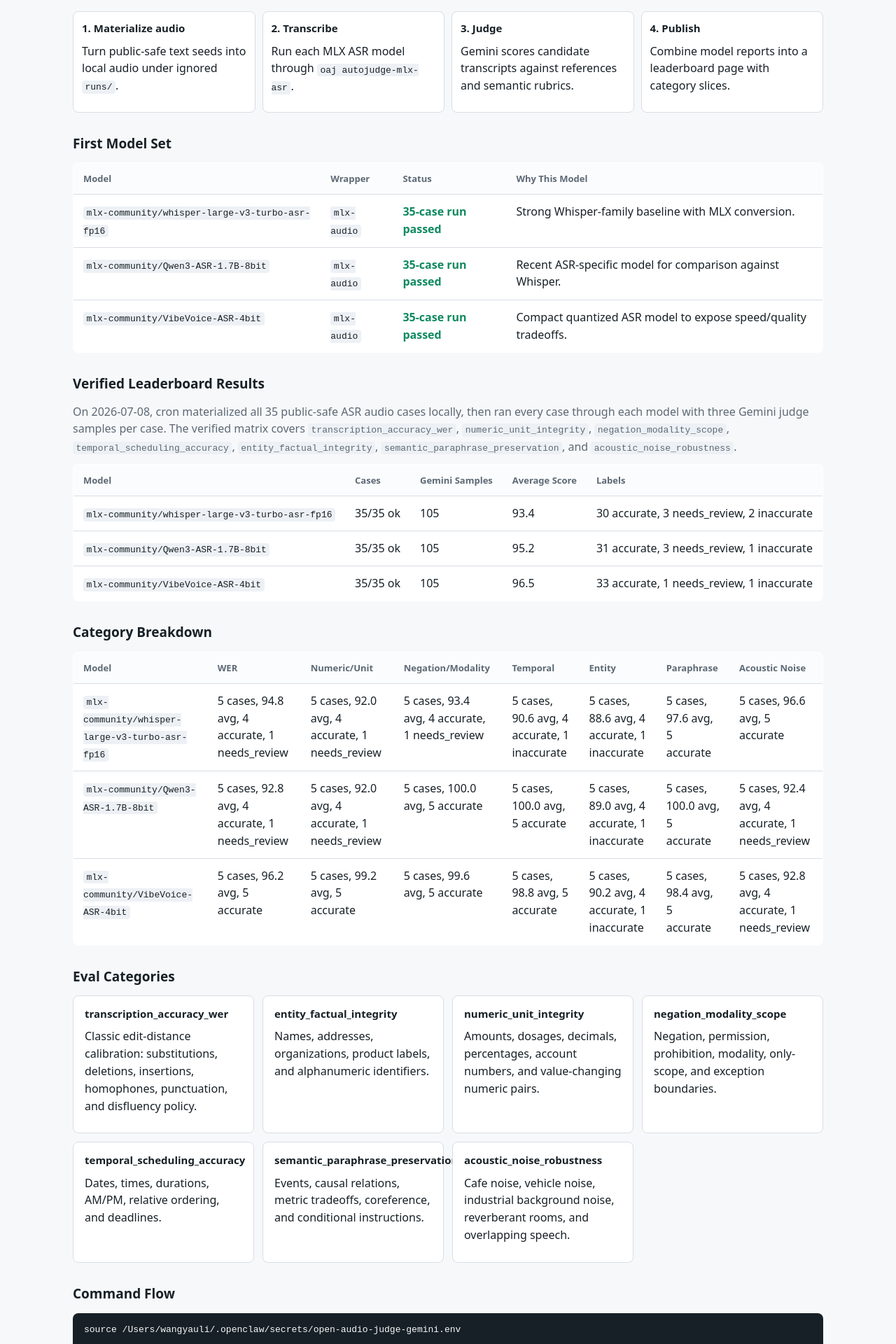
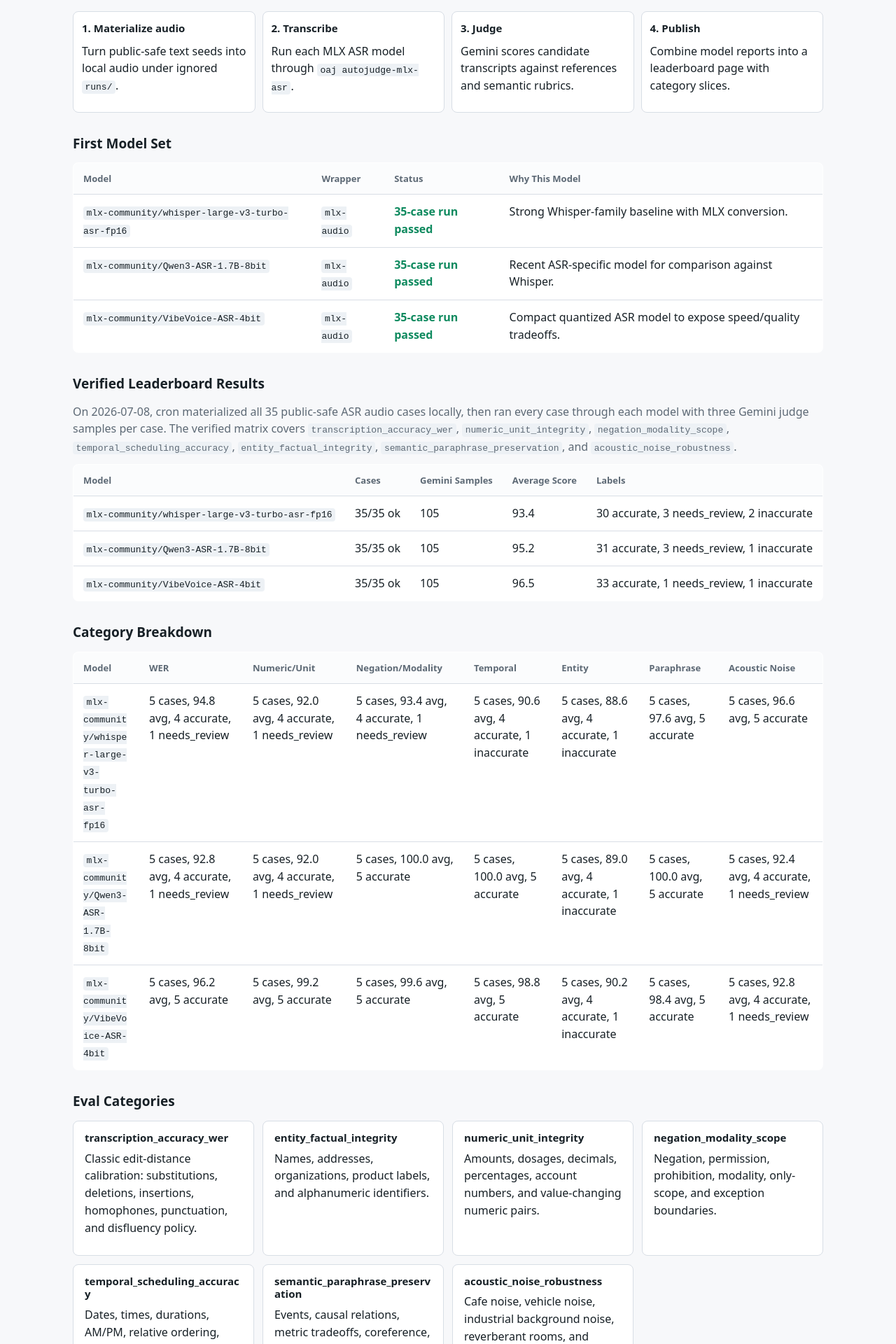
Before and after one commit to kennethli319/kennethli319.github.io, a Jekyll site: the page open-audio-judge/asr-leaderboard-demo.html, which Jekyll copies as it is, in a window 1280 px wide. Shown: the part 339-2259 px from the top of the page at 70% size. Built offline with Jekyll 4.4.1, drawn with Linux system fonts in a browser that asks for light colours.

Commit message:
Fix ASR demo category label wrapping

```diff
--- a/open-audio-judge/asr-leaderboard-demo.html
+++ b/open-audio-judge/asr-leaderboard-demo.html
@@ -38,7 +38,13 @@
     h2 { margin: 30px 0 12px; font-size: 19px; letter-spacing: 0; }
     h3 { margin: 0 0 8px; font-size: 15px; }
     p { margin: 0 0 12px; }
-    code { background: #edf1f5; border-radius: 4px; padding: 0.12rem 0.28rem; }
+    code {
+      background: #edf1f5;
+      border-radius: 4px;
+      overflow-wrap: anywhere;
+      padding: 0.12rem 0.28rem;
+      word-break: break-word;
+    }
     pre {
       background: #172026;
       border-radius: 8px;
@@ -58,6 +64,12 @@
       border: 1px solid var(--line);
       border-radius: 8px;
       padding: 14px 16px;
+      min-width: 0;
+    }
+    .panel h3 {
+      line-height: 1.25;
+      overflow-wrap: anywhere;
+      word-break: break-word;
     }
     .metric span { color: var(--muted); display: block; font-size: 13px; }
     .metric strong { display: block; font-size: 27px; margin-top: 4px; }
```
